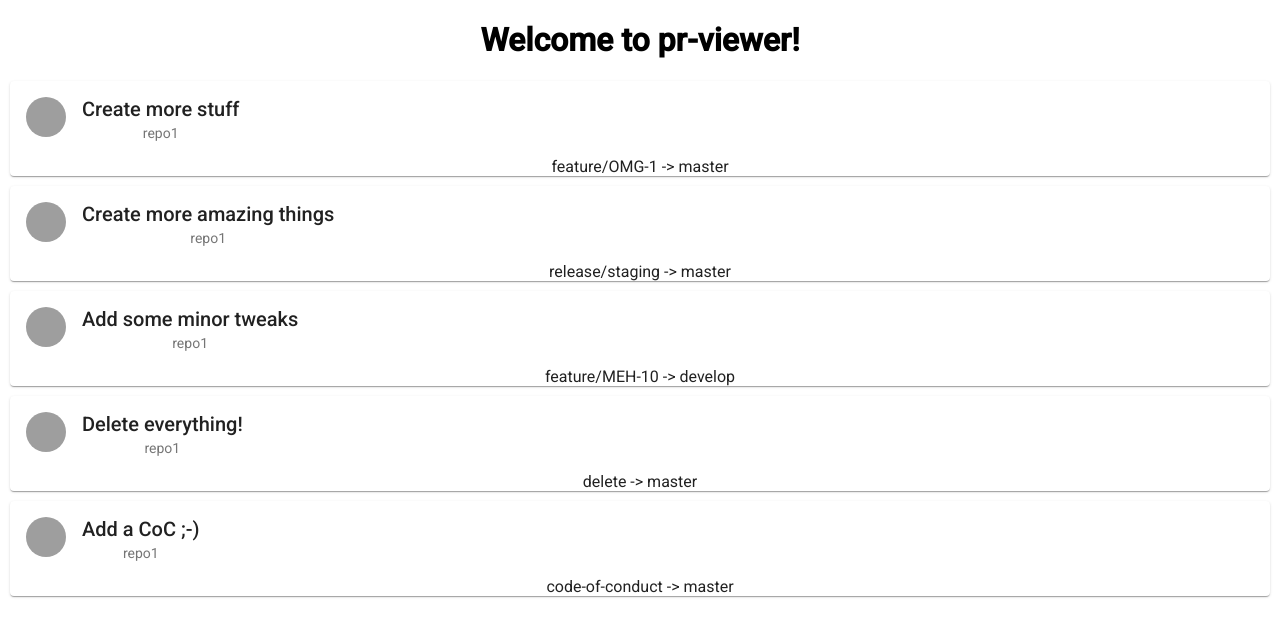
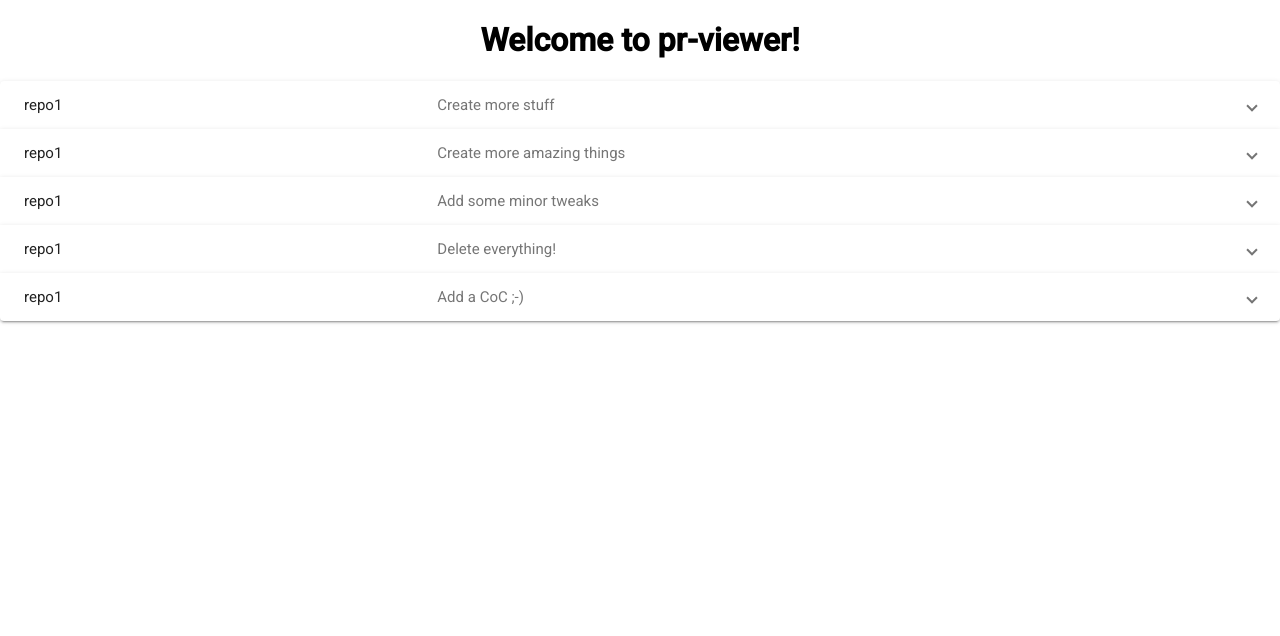
Before and after one commit to CasperKoning/pr-viewer, an Angular app: page / in a window 1280 px wide. Shown: the top 636 px of the page. Built offline with nearby package versions, Linux system fonts and the light colour scheme; grey boxes are pictures that could not be loaded.

Commit message:
Model pullrequests as a single accordion

```diff
--- a/src/app/pr-list/pr-list.component.css
+++ b/src/app/pr-list/pr-list.component.css
@@ -0,0 +1,5 @@
+.code {
+    font-family: monospace;
+    font-weight: bold;
+    /* background-color: lightgray; */
+}
--- a/src/app/pr-list/pr-list.component.html
+++ b/src/app/pr-list/pr-list.component.html
@@ -1 +1,23 @@
-<app-pull-request-card *ngFor="let pr of prs" [pr] = pr [isSelected] = "pr === selectedPr" [class.selected]="pr === selectedPr" (click) = "onSelect(pr)"></app-pull-request-card>
+<mat-accordion multi="true">
+    <mat-expansion-panel *ngFor="let pr of prs" [class.selected]="pr === selectedPr" (click) = "onSelect(pr)">
+        <mat-expansion-panel-header>
+          <mat-panel-title>{{pr.repository.name}}</mat-panel-title>
+          <mat-panel-description>{{pr.title}}</mat-panel-description>
+        </mat-expansion-panel-header>
+        <mat-list>
+          <mat-list-item><span>Merges from <span class="code">{{pr.headBranch}}</span> into <span class="code">{{pr.baseBranch}}</span></span></mat-list-item>
+          <mat-list-item><span>Commits: {{pr.nrCommits}}</span></mat-list-item>
+          <mat-list-item><span>Files Changed: {{pr.filesChanged}}</span></mat-list-item>
+          <mat-list-item><span>Additions: {{pr.additions}}</span></mat-list-item>
+          <mat-list-item><span>Deletions: {{pr.deletions}}</span></mat-list-item>
+        </mat-list>
+        <mat-divider></mat-divider>
+        <mat-list>
+          <mat-list-item>Approvals: </mat-list-item>
+          <mat-list-item>Changes Requested: </mat-list-item>
+        </mat-list>
+        <mat-action-row>
+          <a mat-raised-button color="primary" href={{pr.url}}>Check on Github</a>
+        </mat-action-row>
+    </mat-expansion-panel>
+</mat-accordion>
--- a/src/app/pull-request-card/pull-request-card.component.css
+++ /dev/null
@@ -1,13 +0,0 @@
-.pull-request-card {
-    margin-left: 10px;
-    margin-right: 10px;
-    margin-bottom: 10px;
-}
-
-.pull-request-card-header-image {
-    background-size: cover;
-}
-
-.mat-card-image {
-    max-width: 200px;
-}
--- a/src/app/pull-request-card/pull-request-card.component.html
+++ /dev/null
@@ -1,16 +0,0 @@
-<mat-card class="pull-request-card">
-  <mat-card-header>
-    <img mat-card-avatar src="{{pr.author.avatarUrl}}" class="pull-request-card-header-image" alt="{{pr.author.login}}">
-    <mat-card-title>{{pr.title}}</mat-card-title>
-    <mat-card-subtitle>{{pr.repository.name}}</mat-card-subtitle>
-  </mat-card-header>
-  <mat-card-content *ngIf="isSelected">
-    <mat-list>
-      <mat-list-item>Commits: {{pr.nrCommits}}</mat-list-item>
-      <mat-list-item>Files Changed: {{pr.filesChanged}}</mat-list-item>
-      <mat-list-item>Additions: {{pr.additions}}</mat-list-item>
-      <mat-list-item>Deletions: {{pr.deletions}}</mat-list-item>
-    </mat-list>
-  </mat-card-content>
-  <mat-card-footer>{{pr.headBranch}} -> {{pr.baseBranch}}</mat-card-footer>
-</mat-card>
--- a/src/app/pull-request-card/pull-request-card.component.ts
+++ /dev/null
@@ -1,19 +0,0 @@
-import { Component, OnInit, Input } from '@angular/core';
-import { PullRequest } from '../model/model';
-
-@Component({
-  selector: 'app-pull-request-card',
-  templateUrl: './pull-request-card.component.html',
-  styleUrls: ['./pull-request-card.component.css']
-})
-export class PullRequestCardComponent implements OnInit {
-
-  @Input() pr: PullRequest;
-  @Input() isSelected: boolean;
-
-  constructor() { }
-
-  ngOnInit() {
-  }
-
-}
```
Also changed, not shown: src/app/app.module.ts (+6 -2 lines), 1 other file (tests, documents, lock files or other folders).
